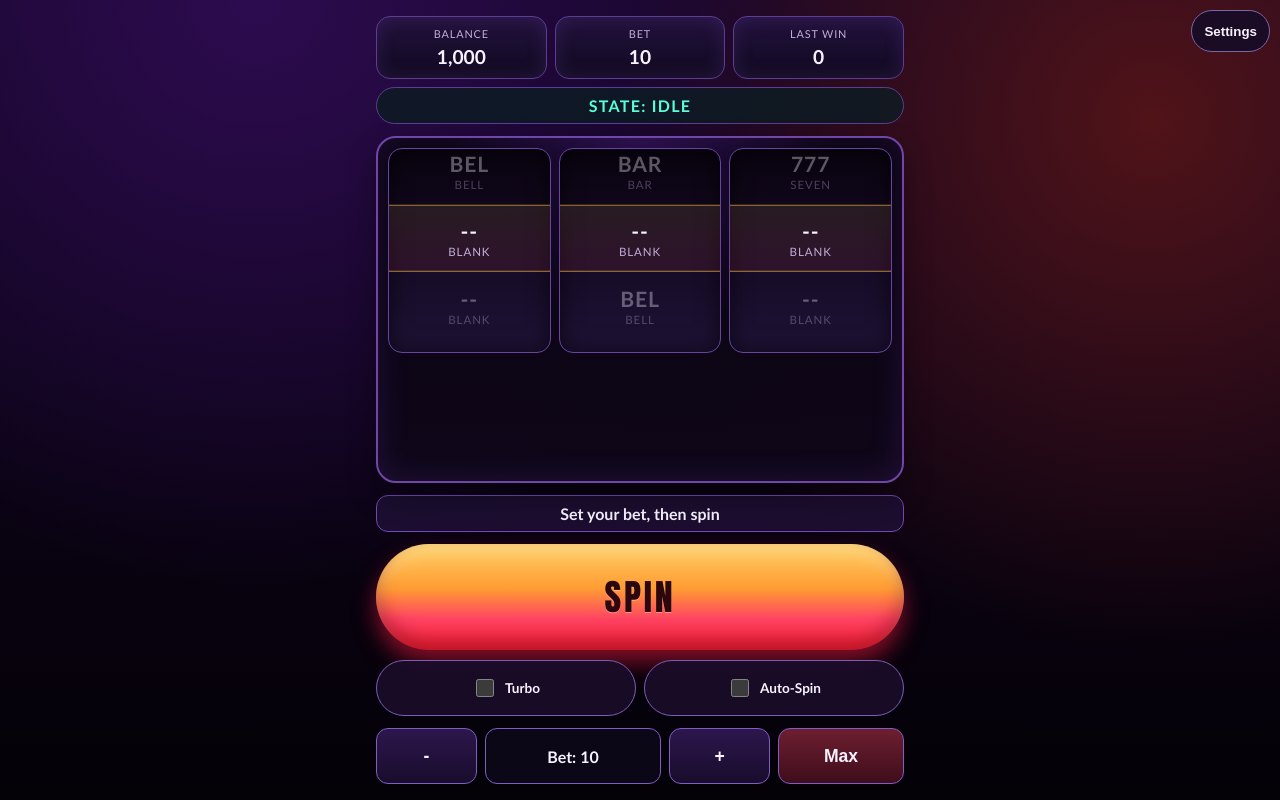
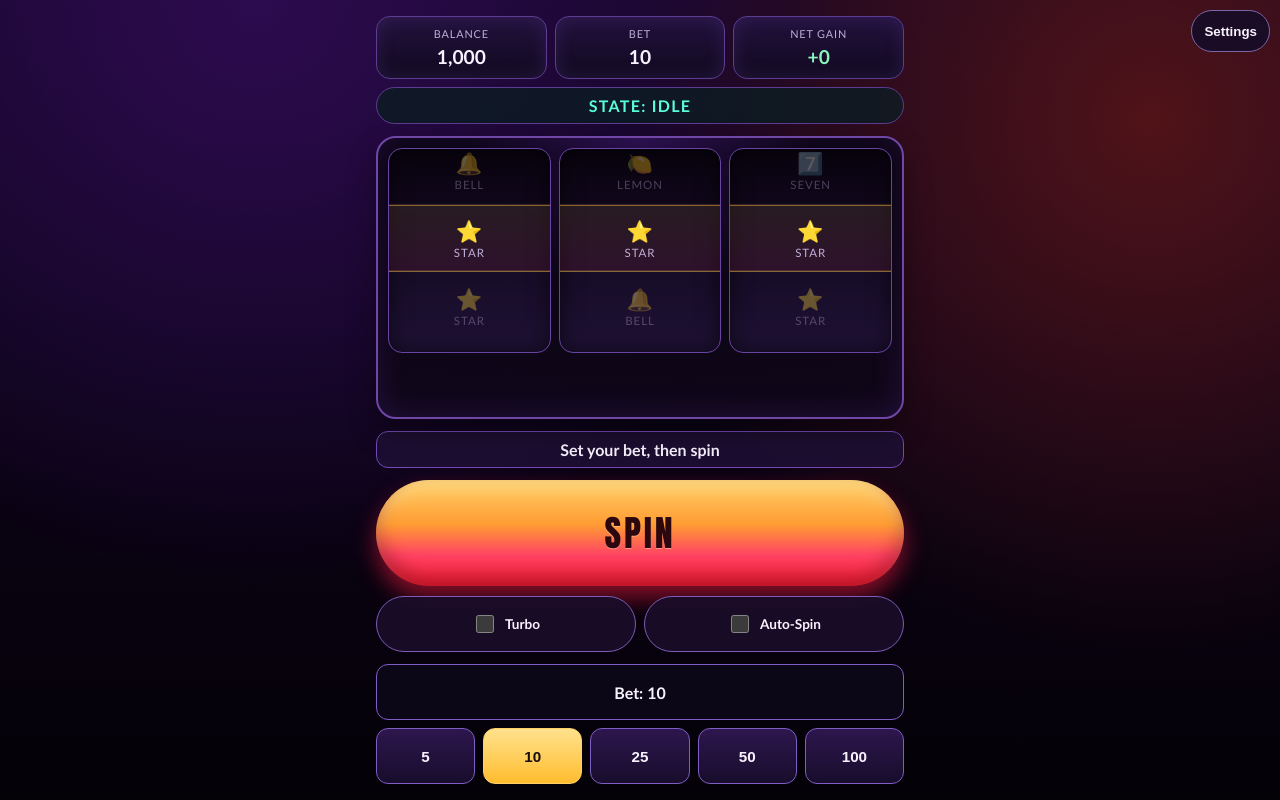
Before and after one commit to cse110-sp26-group17/Tech-Warmup-II, a React (Vite) app in the folder src/: page / in a window 1280 px wide. Built offline with nearby package versions, Linux system fonts and the light colour scheme.

Commit message:
Finished prompt 3

```diff
--- a/src/SlotMachine.jsx
+++ b/src/SlotMachine.jsx
@@ -10,7 +10,8 @@ export default function SlotMachine() {
   const {
     balance,
     betAmount,
-    lastWin,
+    betOptions,
+    netGain,
     displayedWin,
     machineState,
     result,
@@ -27,9 +28,7 @@ export default function SlotMachine() {
     reducedMotion,
     spinProfile,
     spin,
-    decrementBet,
-    incrementBet,
-    maxBet,
+    selectBet,
     onReelStop,
     setTurboMode,
     setAutoSpin,
@@ -40,7 +39,7 @@ export default function SlotMachine() {
 
   return (
     <div className={`slot-machine state-${machineState} ${reducedMotion ? 'reduced-motion' : ''}`}>
-      <HUD balance={balance} betAmount={betAmount} lastWin={lastWin} machineState={machineState} />
+      <HUD balance={balance} betAmount={betAmount} netGain={netGain} machineState={machineState} />
 
       <section className="reel-stage">
         <ReelSet
@@ -77,11 +76,11 @@ export default function SlotMachine() {
       />
 
       <BetControls
+        betOptions={betOptions}
         betAmount={betAmount}
         disabled={controlsLocked}
-        onDecrement={decrementBet}
-        onIncrement={incrementBet}
-        onMaxBet={maxBet}
+        balance={balance}
+        onSelectBet={selectBet}
       />
 
       <SettingsOverlay
--- a/src/animations/reelAnimation.js
+++ b/src/animations/reelAnimation.js
@@ -14,11 +14,11 @@ export const WIN_TIERS = Object.freeze({
 });
 
 export const SYMBOL_DISPLAY = Object.freeze({
-  cherry: { code: 'CH', label: 'Cherry' },
-  bar: { code: 'BAR', label: 'Bar' },
-  bell: { code: 'BEL', label: 'Bell' },
-  seven: { code: '777', label: 'Seven' },
-  none: { code: '--', label: 'Blank' },
+  cherry: { code: '🍒', label: 'Cherries' },
+  bar: { code: '🍋', label: 'Lemon' },
+  bell: { code: '🔔', label: 'Bell' },
+  seven: { code: '7️⃣', label: 'Seven' },
+  none: { code: '⭐', label: 'Star' },
 });
 
 const SYMBOL_ORDER = ['cherry', 'bar', 'bell', 'seven', 'none'];
@@ -47,23 +47,23 @@ export function getRandomSymbol() {
 export function getSpinProfile({ turboMode, reducedMotion }) {
   if (reducedMotion) {
     return {
-      reelDurations: [120, 180, 240],
-      totalSpinDuration: 260,
+      reelDurations: [1000, 1160, 1320],
+      totalSpinDuration: 1360,
       resultHoldDuration: 160,
     };
   }
 
   if (turboMode) {
     return {
-      reelDurations: [260, 380, 520],
-      totalSpinDuration: 580,
+      reelDurations: [1050, 1250, 1450],
+      totalSpinDuration: 1520,
       resultHoldDuration: 130,
     };
   }
 
   return {
-    reelDurations: [1200, 1520, 1860],
-    totalSpinDuration: 1960,
+    reelDurations: [1160, 1420, 1680],
+    totalSpinDuration: 1760,
     resultHoldDuration: 280,
   };
 }
--- a/src/audio/soundHooks.js
+++ b/src/audio/soundHooks.js
@@ -6,16 +6,201 @@ const defaultHooks = {
 
 const registeredHooks = { ...defaultHooks };
 
+const activeMedia = {
+  spin: null,
+  stop: null,
+  win: null,
+};
+
+const activeSynth = {
+  spin: { timers: [], nodes: [] },
+  stop: { timers: [], nodes: [] },
+  win: { timers: [], nodes: [] },
+};
+
+let cachedAudioContext = null;
+
+function stopMedia(channel) {
+  const media = activeMedia[channel];
+  if (!media || typeof media.pause !== 'function') {
+    return;
+  }
+  media.pause();
+  if ('currentTime' in media) {
+    media.currentTime = 0;
+  }
+  activeMedia[channel] = null;
+}
+
+function stopSynthChannel(channel) {
+  activeSynth[channel].timers.forEach((timerId) => clearTimeout(timerId));
+  activeSynth[channel].timers = [];
+
+  activeSynth[channel].nodes.forEach((node) => {
+    try {
+      node.stop();
+    } catch (error) {
+      // Node may already be stopped; ignore.
+    }
+    node.disconnect();
+  });
+  activeSynth[channel].nodes = [];
+}
+
+function stopChannel(channel) {
+  stopMedia(channel);
+  stopSynthChannel(channel);
+}
+
+function getAudioContext() {
+  if (typeof window === 'undefined') {
+    return null;
+  }
+  const ContextCtor = window.AudioContext || window.webkitAudioContext;
+  if (!ContextCtor) {
+    return null;
+  }
+  if (!cachedAudioContext) {
+    cachedAudioContext = new ContextCtor();
+  }
+  if (cachedAudioContext.state === 'suspended') {
+    cachedAudioContext.resume().catch(() => {});
+  }
+  return cachedAudioContext;
+}
+
+function scheduleTone(channel, { atMs, durationMs, frequency, volume = 0.05, type = 'sine' }) {
+  const context = getAudioContext();
+  if (!context) {
+    return;
+  }
+
+  const timerId = setTimeout(() => {
+    const oscillator = context.createOscillator();
+    const gainNode = context.createGain();
+
+    oscillator.type = type;
+    oscillator.frequency.value = frequency;
+    gainNode.gain.value = volume;
+
+    oscillator.connect(gainNode);
+    gainNode.connect(context.destination);
+
+    oscillator.start();
+    oscillator.stop(context.currentTime + durationMs / 1000);
+
+    activeSynth[channel].nodes.push(oscillator);
+    oscillator.onended = () => {
+      try {
+        oscillator.disconnect();
+      } catch (error) {
+        // Ignore disconnect races.
+      }
+      try {
+        gainNode.disconnect();
+      } catch (error) {
+        // Ignore disconnect races.
+      }
+      activeSynth[channel].nodes = activeSynth[channel].nodes.filter((node) => node !== oscillator);
+    };
+  }, atMs);
+
+  activeSynth[channel].timers.push(timerId);
+}
+
+function playFallbackSpin() {
+  stopChannel('spin');
+  stopChannel('win');
+
+  scheduleTone('spin', { atMs: 0, durationMs: 120, frequency: 215, volume: 0.05, type: 'sawtooth' });
+  scheduleTone('spin', { atMs: 120, durationMs: 120, frequency: 180, volume: 0.04, type: 'triangle' });
+  scheduleTone('spin', { atMs: 240, durationMs: 90, frequency: 150, volume: 0.03, type: 'triangle' });
+}
+
+function playFallbackStop() {
+  stopChannel('stop');
+  scheduleTone('stop', { atMs: 0, durationMs: 45, frequency: 700, volume: 0.03, type: 'square' });
+}
+
+function playFallbackWin(tier) {
+  stopChannel('spin');
+  stopChannel('win');
+
+  const winFrequencies = {
+    jackpot: [523, 659, 784, 1046, 1318],
+    big: [392, 523, 659, 880],
+    medium: [349, 440, 554],
+    small: [330, 415],
+    loss: [262],
+  };
+
+  const steps = winFrequencies[tier] || winFrequencies.small;
+  steps.forEach((frequency, index) => {
+    scheduleTone('win', {
+      atMs: index * 105,
+      durationMs: 120,
+      frequency,
+      volume: 0.06,
+      type: 'triangle',
+    });
+  });
+}
+
 function callExternalHook(name, args) {
   if (
     typeof window !== 'undefined' &&
     window.slotSoundHooks &&
     typeof window.slotSoundHooks[name] === 'function'
   ) {
-    window.slotSoundHooks[name](...args);
-    return true;
+    return {
+      called: true,
+      result: window.slotSoundHooks[name](...args),
+    };
   }
-  return false;
+  return { called: false, result: null };
+}
+
+function callRegisteredHook(name, args) {
+  if (registeredHooks[name] === defaultHooks[name]) {
+    return {
+      called: false,
+      result: null,
+    };
+  }
+  return {
+    called: true,
+    result: registeredHooks[name](...args),
+  };
+}
+
+function isPlayableMedia(value) {
+  return value && typeof value.pause === 'function' && typeof value.play === 'function';
+}
+
+function runHook(channel, name, args, fallback) {
+  stopChannel(channel);
+
+  const externalResult = callExternalHook(name, args);
+  if (externalResult.called) {
+    if (isPlayableMedia(externalResult.result)) {
+      activeMedia[channel] = externalResult.result;
+      externalResult.result.currentTime = 0;
+      externalResult.result.play().catch(() => {});
+    }
+    return;
+  }
+
+  const registeredResult = callRegisteredHook(name, args);
+  if (registeredResult.called) {
+    if (isPlayableMedia(registeredResult.result)) {
+      activeMedia[channel] = registeredResult.result;
+      registeredResult.result.currentTime = 0;
+      registeredResult.result.play().catch(() => {});
+    }
+    return;
+  }
+
+  fallback();
 }
 
 export function registerSoundHooks(hooks) {
@@ -34,22 +219,15 @@ export function registerSoundHooks(hooks) {
 }
 
 export function playSpinSound() {
-  if (callExternalHook('playSpinSound', [])) {
-    return;
-  }
-  registeredHooks.playSpinSound();
+  stopChannel('win');
+  runHook('spin', 'playSpinSound', [], playFallbackSpin);
 }
 
 export function playStopSound() {
-  if (callExternalHook('playStopSound', [])) {
-    return;
-  }
-  registeredHooks.playStopSound();
+  runHook('stop', 'playStopSound', [], playFallbackStop);
 }
 
 export function playWinSound(tier) {
-  if (callExternalHook('playWinSound', [tier])) {
-    return;
-  }
-  registeredHooks.playWinSound(tier);
+  stopChannel('spin');
+  runHook('win', 'playWinSound', [tier], () => playFallbackWin(tier));
 }
--- a/src/components/BetControls.jsx
+++ b/src/components/BetControls.jsx
@@ -3,26 +3,34 @@ function formatValue(value) {
 }
 
 export default function BetControls({
+  betOptions,
   betAmount,
+  balance,
   disabled,
-  onDecrement,
-  onIncrement,
-  onMaxBet,
+  onSelectBet,
 }) {
   return (
     <section className="bet-controls" aria-label="Bet controls">
-      <button type="button" className="bet-button" onClick={onDecrement} disabled={disabled}>
-        -
-      </button>
       <div className="bet-display" aria-live="polite">
         Bet: {formatValue(betAmount)}
       </div>
-      <button type="button" className="bet-button" onClick={onIncrement} disabled={disabled}>
-        +
-      </button>
-      <button type="button" className="bet-button max" onClick={onMaxBet} disabled={disabled}>
-        Max
-      </button>
+      <div className="bet-options" role="group" aria-label="Select bet amount">
+        {betOptions.map((option) => {
+          const isSelected = option === betAmount;
+          return (
+            <button
+              key={option}
+              type="button"
+              className={`bet-button option ${isSelected ? 'selected' : ''}`}
+              onClick={() => onSelectBet(option)}
+              disabled={disabled || option > balance}
+              aria-pressed={isSelected}
+            >
+              {formatValue(option)}
+            </button>
+          );
+        })}
+      </div>
     </section>
   );
 }
--- a/src/components/HUD.jsx
+++ b/src/components/HUD.jsx
@@ -17,7 +17,10 @@ function getStateLabel(machineState) {
   return 'Idle';
 }
 
-export default function HUD({ balance, betAmount, lastWin, machineState }) {
+export default function HUD({ balance, betAmount, netGain, machineState }) {
+  const netGainPrefix = netGain >= 0 ? '+' : '-';
+  const netGainClass = netGain >= 0 ? 'positive' : 'negative';
+
   return (
     <section className="hud" aria-label="Game stats">
       <article className="hud-card">
@@ -31,8 +34,11 @@ export default function HUD({ balance, betAmount, lastWin, machineState }) {
       </article>
 
       <article className="hud-card">
-        <p className="hud-label">Last Win</p>
-        <p className="hud-value">{formatCredits(lastWin)}</p>
+        <p className="hud-label">Net Gain</p>
+        <p className={`hud-value net-gain ${netGainClass}`}>
+          {netGainPrefix}
+          {formatCredits(Math.abs(netGain))}
+        </p>
       </article>
 
       <p className="hud-state" role="status" aria-live="polite">
--- a/src/components/Reel.jsx
+++ b/src/components/Reel.jsx
@@ -18,8 +18,10 @@ export default function Reel({
   const [showNearMiss, setShowNearMiss] = useState(false);
 
   useEffect(() => {
-    setDisplaySymbol(finalSymbol);
-  }, [finalSymbol]);
+    if (machineState !== MACHINE_STATES.SPINNING) {
+      setDisplaySymbol(finalSymbol);
+    }
+  }, [finalSymbol, machineState]);
 
   useEffect(() => {
     if (machineState !== MACHINE_STATES.SPINNING) {
@@ -43,7 +45,7 @@ export default function Reel({
       setDisplaySymbol(finalSymbol);
       setIsSpinningVisual(false);
       setShowNearMiss(false);
-      stopTimerId = setTimeout(() => onStop(reelIndex), 40 + reelIndex * 35);
+      stopTimerId = setTimeout(() => onStop(reelIndex), spinDuration);
       return () => clearTimeout(stopTimerId);
     }
 
--- a/src/controller/useSlotMachineController.js
+++ b/src/controller/useSlotMachineController.js
@@ -8,23 +8,27 @@ import {
   getPayoutDuration,
   getSpinProfile,
   getWinTier,
-  reelToSymbolName,
 } from '../animations/reelAnimation';
 import { playSpinSound, playStopSound, playWinSound } from '../audio/soundHooks';
 
-const BET_STEP = 10;
+const BET_OPTIONS = Object.freeze([5, 10, 25, 50, 100]);
 
 /**
- * Clamps a bet value to a valid integer range between 1 and current balance.
+ * Picks a valid fixed-option bet for the current balance.
  *
- * @param {number} value - Proposed bet value.
  * @param {number} balance - Current player balance.
- * @returns {number} Safe bet value.
+ * @param {number} currentBet - Current selected bet.
+ * @returns {number} Safe bet amount.
  */
-function clampBet(value, balance) {
-  const rounded = Math.floor(value);
-  const maxBet = Math.max(1, Math.floor(balance));
-  return Math.max(1, Math.min(rounded, maxBet));
+function pickValidBet(balance, currentBet) {
+  const affordableOptions = BET_OPTIONS.filter((option) => option <= balance);
+  if (affordableOptions.length === 0) {
+    return BET_OPTIONS[0];
+  }
+  if (affordableOptions.includes(currentBet)) {
+    return currentBet;
+  }
+  return affordableOptions[affordableOptions.length - 1];
 }
 
 /**
@@ -35,7 +39,8 @@ function clampBet(value, balance) {
  * @returns {{
  *   balance: number,
  *   betAmount: number,
- *   lastWin: number,
+ *   betOptions: number[],
+ *   netGain: number,
  *   displayedWin: number,
  *   machineState: string,
  *   result: Object | null,
@@ -52,9 +57,7 @@ function clampBet(value, balance) {
  *   reducedMotion: boolean,
  *   spinProfile: Object,
  *   spin: () => void,
- *   decrementBet: () => void,
- *   incrementBet: () => void,
- *   maxBet: () => void,
+ *   selectBet: (nextBet: number) => void,
  *   onReelStop: (reelIndex?: number) => void,
  *   setTurboMode: (enabled: boolean) => void,
  *   setAutoSpin: (enabled: boolean) => void,
@@ -69,8 +72,10 @@ export function useSlotMachineController() {
   const winCounterIntervalRef = useRef(null);
 
   const [balance, setBalance] = useState(gameStateRef.current.getBalance());
-  const [betAmount, setBetAmount] = useState(gameStateRef.current.betAmount);
-  const [lastWin, setLastWin] = useState(0);
+  const [betAmount, setBetAmount] = useState(() =>
+    pickValidBet(gameStateRef.current.getBalance(), gameStateRef.current.betAmount)
+  );
+  const [netGain, setNetGain] = useState(0);
   const [displayedWin, setDisplayedWin] = useState(0);
   const [machineState, setMachineState] = useState(MACHINE_STATES.IDLE);
   const [result, setResult] = useState(null);
@@ -109,7 +114,7 @@ export function useSlotMachineController() {
   useEffect(() => () => clearAllTimers(), [clearAllTimers]);
 
   useEffect(() => {
-    setBetAmount((currentBet) => clampBet(currentBet, balance));
+    setBetAmount((currentBet) => pickValidBet(balance, currentBet));
   }, [balance]);
 
   const startWinCounter = useCallback(
@@ -148,27 +153,23 @@ export function useSlotMachineController() {
     [reducedMotion]
   );
 
-  const decrementBet = useCallback(() => {
+  const selectBet = useCallback((nextBet) => {
     if (controlsLocked) {
       return;
     }
-    setBetAmount((currentBet) => clampBet(currentBet - BET_STEP, balance));
+    if (!BET_OPTIONS.includes(nextBet)) {
+      return;
+    }
+    if (nextBet > balance) {
+      return;
+    }
+    setBetAmount(nextBet);
   }, [controlsLocked, balance]);
 
-  const incrementBet = useCallback(() => {
-    if (controlsLocked) {
-      return;
-    }
-    setBetAmount((currentBet) => clampBet(currentBet + BET_STEP, balance));
-  }, [controlsLocked, balance]);
-
-  const maxBet = useCallback(() => {
-    if (controlsLocked) {
-      return;
-    }
-    const nextMax = Math.max(1, Math.floor(balance));
-    setBetAmount(nextMax);
-  }, [controlsLocked, balance]);
+  const resultRevealDelay = Math.min(
+    2000,
+    Math.max(1000, spinProfile.totalSpinDuration, ...spinProfile.reelDurations)
+  );
 
   const spin = useCallback(() => {
     if (machineState !== MACHINE_STATES.IDLE || controlsLocked) {
@@ -209,7 +210,7 @@ export function useSlotMachineController() {
       return;
     }
 
-    const finalSymbols = spinResult.reels.map((reelValue) => reelToSymbolName(reelValue));
+    const finalSymbols = spinResult.reels.map((reelValue) => gameState.getSymbolName(reelValue));
     const tier = getWinTier(spinResult.result);
     const payoutDuration = getPayoutDuration({
       tier,
@@ -234,7 +235,7 @@ export function useSlotMachineController() {
       setBalance(spinResult.balance);
       setResult(spinResult.result);
       setWinTier(tier);
-      setLastWin(spinResult.result.isWin ? spinResult.result.payout : 0);
+      setNetGain(spinResult.result.payout - spinResult.betAmount);
       setStatusMessage(
         spinResult.result.isWin
           ? `${getFeedbackLabel(tier)} on ${finalSymbols[0].toUpperCase()}`
@@ -242,7 +243,7 @@ export function useSlotMachineController() {
             ? nearMiss.message
             : 'No win this spin'
       );
-    }, spinProfile.totalSpinDuration);
+    }, resultRevealDelay);
 
     const payoutTimer = setTimeout(() => {
       setMachineState(MACHINE_STATES.PAYOUT);
@@ -252,7 +253,7 @@ export function useSlotMachineController() {
         }
         startWinCounter(spinResult.result.payout, payoutDuration);
       }
-    }, spinProfile.totalSpinDuration + spinProfile.resultHoldDuration);
+    }, resultRevealDelay + spinProfile.resultHoldDuration);
 
     const idleTimer = setTimeout(() => {
       setMachineState(MACHINE_STATES.IDLE);
@@ -264,7 +265,7 @@ export function useSlotMachineController() {
       } else {
         setDisplayedWin(0);
       }
-    }, spinProfile.totalSpinDuration + spinProfile.resultHoldDuration + payoutDuration);
+    }, resultRevealDelay + spinProfile.resultHoldDuration + payoutDuration);
 
     timeoutIdsRef.current.push(resultTimer, payoutTimer, idleTimer);
   }, [
@@ -275,7 +276,7 @@ export function useSlotMachineController() {
     clearAllTimers,
     turboMode,
     soundEnabled,
-    spinProfile.totalSpinDuration,
+    resultRevealDelay,
     spinProfile.resultHoldDuration,
     reducedMotion,
     startWinCounter,
@@ -308,7 +309,8 @@ export function useSlotMachineController() {
   return {
     balance,
     betAmount,
-    lastWin,
+    betOptions: BET_OPTIONS,
+    netGain,
     displayedWin,
     machineState,
     result,
@@ -325,9 +327,7 @@ export function useSlotMachineController() {
     reducedMotion,
     spinProfile,
     spin,
-    decrementBet,
-    incrementBet,
-    maxBet,
+    selectBet,
     onReelStop,
     setTurboMode,
     setAutoSpin,
--- a/src/styles.css
+++ b/src/styles.css
@@ -75,6 +75,14 @@ body {
   color: var(--text-main);
   font-size: 1.2rem;
   font-weight: 800;
+}
+
+.hud-value.net-gain.positive {
+  color: #8bf4ba;
+}
+
+.hud-value.net-gain.negative {
+  color: #ff8d9b;
 }
 
 .hud-state {
@@ -245,9 +253,8 @@ body {
 
 .bet-controls {
   display: grid;
-  grid-template-columns: 0.8fr 1.4fr 0.8fr 1fr;
+  grid-template-columns: 1fr;
   gap: 8px;
-  align-items: center;
 }
 
 .bet-button {
@@ -260,12 +267,24 @@ body {
   font-weight: 800;
 }
 
-.bet-button.max {
-  background: linear-gradient(180deg, #6d1f30, #3f0d1b);
+.bet-button:disabled {
+  opacity: 0.55;
 }
 
-.bet-button:disabled {
-  opacity: 0.55;
+.bet-options {
+  display: grid;
+  grid-template-columns: repeat(5, minmax(0, 1fr));
+  gap: 8px;
+}
+
+.bet-button.option {
+  font-size: 0.95rem;
+}
+
+.bet-button.option.selected {
+  border-color: var(--gold);
+  color: #1a0b0f;
+  background: linear-gradient(180deg, #ffe28d, var(--gold-strong));
 }
 
 .bet-display {
```
